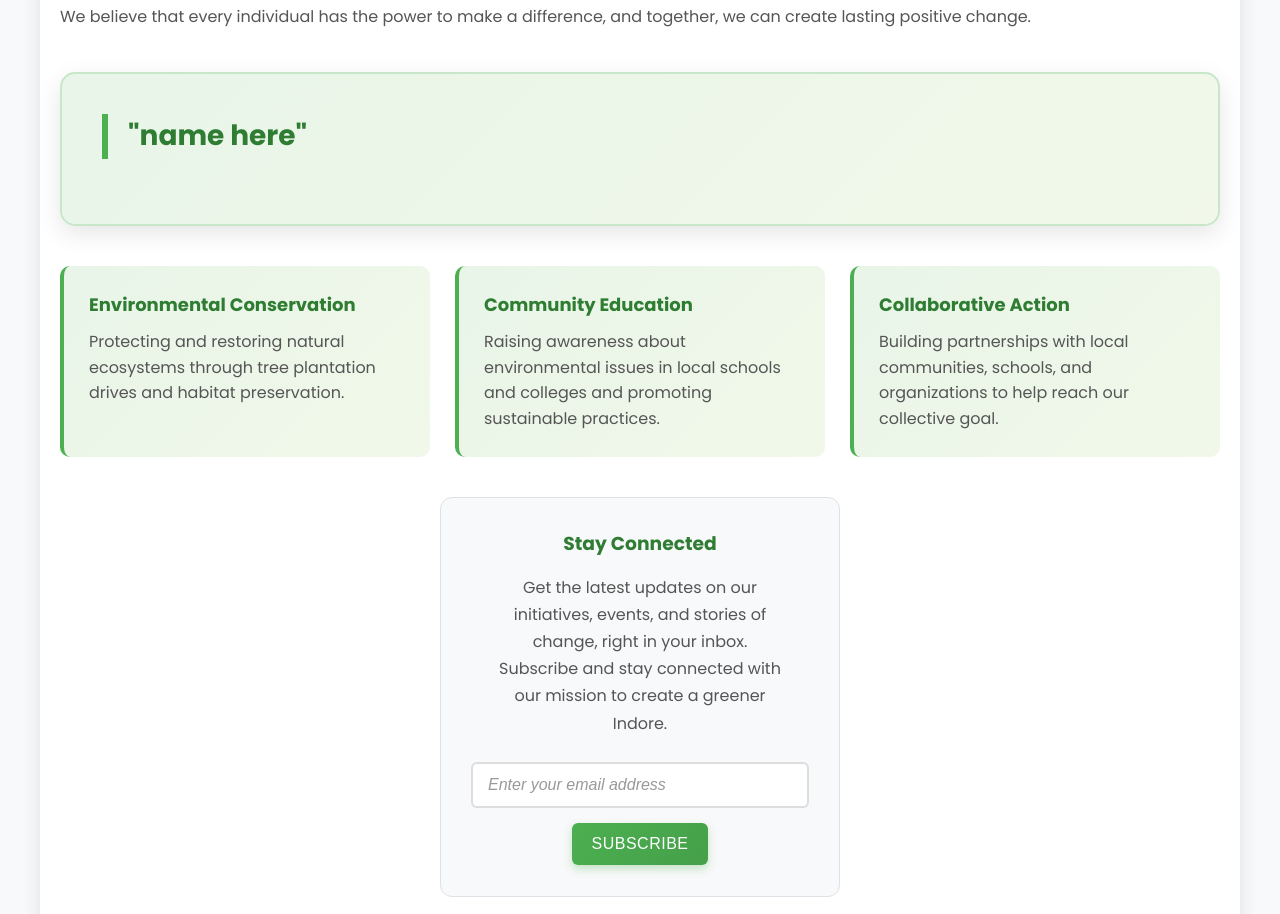
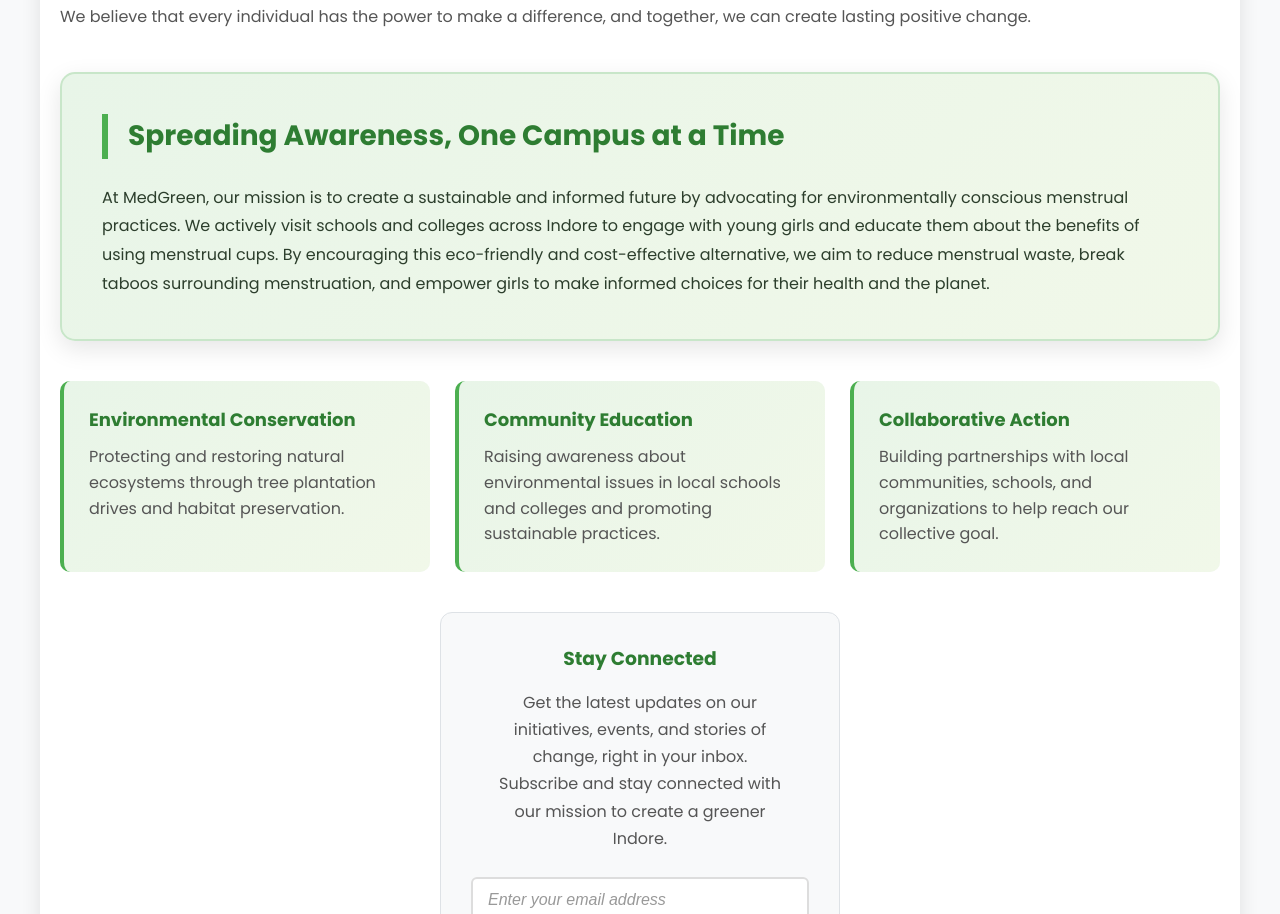
Before and after one commit to riddima15benjamin/reactjs, a React (Create React App) app: page / in a window 1280 px wide. Shown: the part 1487-2401 px from the top of the page. Built offline with nearby package versions, Linux system fonts and the light colour scheme.

Commit message:
new mission statement and description

```diff
--- a/src/components/DesktopHome.jsx
+++ b/src/components/DesktopHome.jsx
@@ -183,7 +183,12 @@
 
             <section id="discover" className="frame-1065 campaign-section">
           <div className="frame-1020">
-            <h3>"name here"</h3>
+            <h3>Spreading Awareness, One Campus at a Time</h3>
+            <p>At MedGreen, our mission is to create a sustainable and informed future by advocating for
+               environmentally conscious menstrual practices. We actively visit schools and colleges across
+               Indore to engage with young girls and educate them about the benefits of using menstrual cups.
+               By encouraging this eco-friendly and cost-effective alternative, we aim to reduce menstrual waste,
+               break taboos surrounding menstruation, and empower girls to make informed choices for their health and the planet.</p>
             </div>
             </section>
             <div className="mission-points">
```
